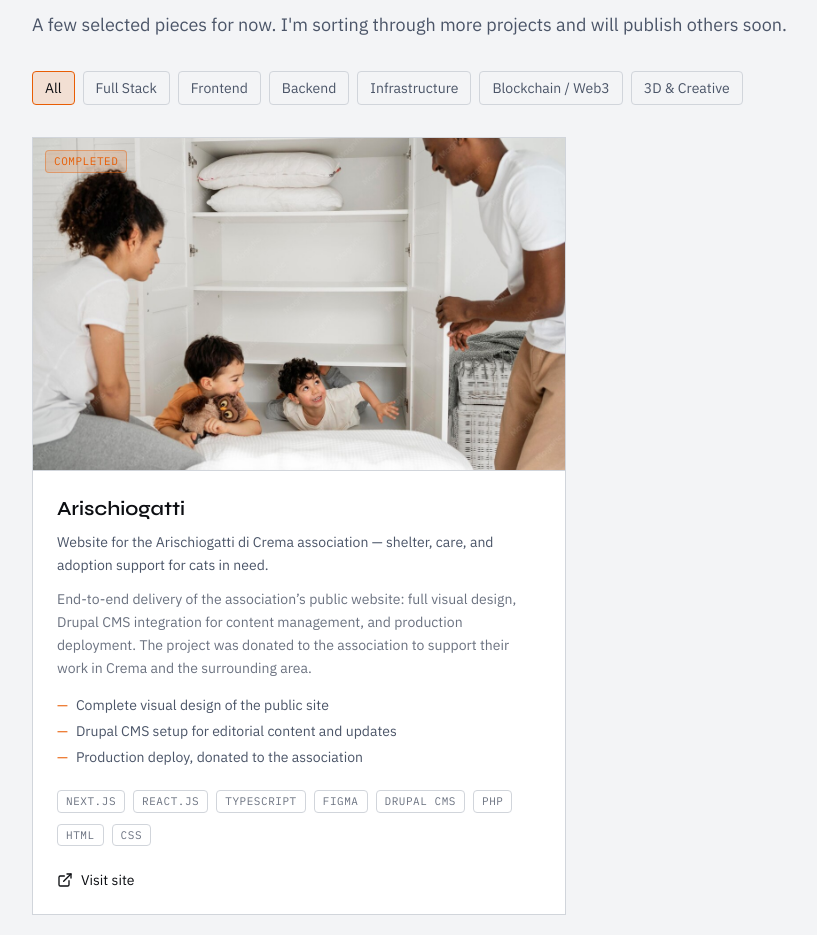
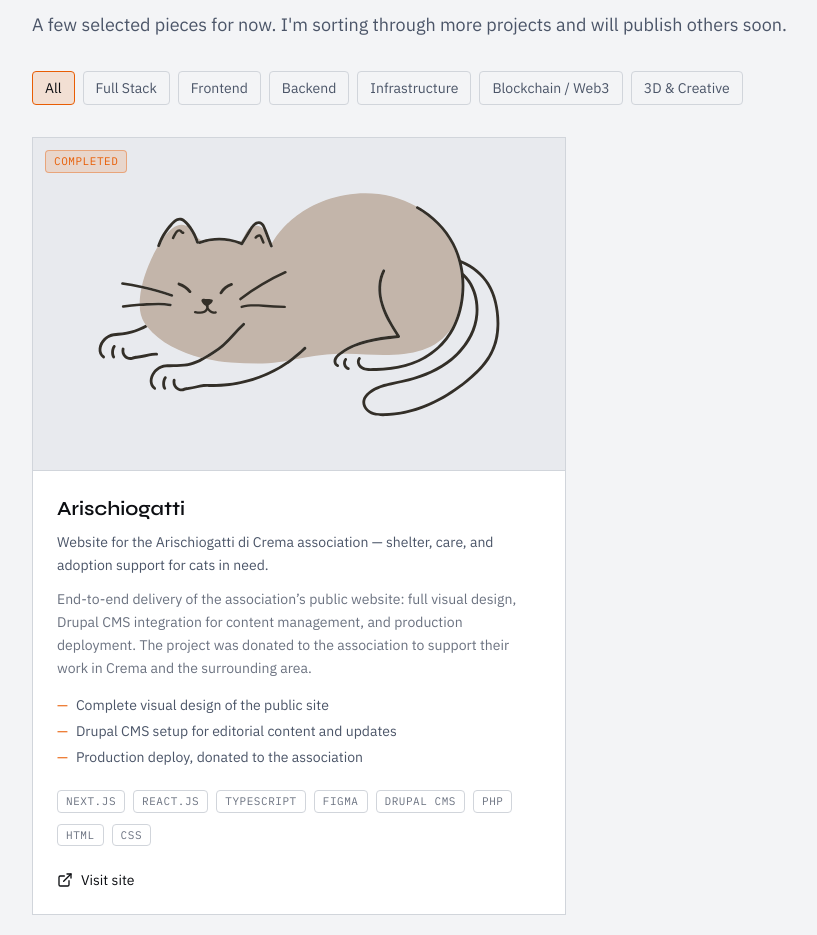
Before and after one commit to NikTailTech/niktailtech.github.io, a Next.js app: page / in a window 1280 px wide. Shown: the part 5940-6875 px from the top of the page, without its empty margins (64-881 px from the left). Built offline with nearby package versions, Linux system fonts and the light colour scheme.

Commit message:
Use local cat SVG as Arischiogatti project cover.
Point the project card at the asset in public/images/cats instead of the previous JPG cover.

Co-authored-by: Cursor <cursoragent@cursor.com>

```diff
--- a/src/data/projects.ts
+++ b/src/data/projects.ts
@@ -40,7 +40,7 @@ export const projects: Project[] = [
       "CSS",
     ],
 
-    image: "/images/projects/arischiogatti-cover.jpg",
+    image: "/images/cats/cat.svg",
 
     status: "completed",
     highlights: [
```
Also changed, not shown: public/images/cats/cat.svg (added).
